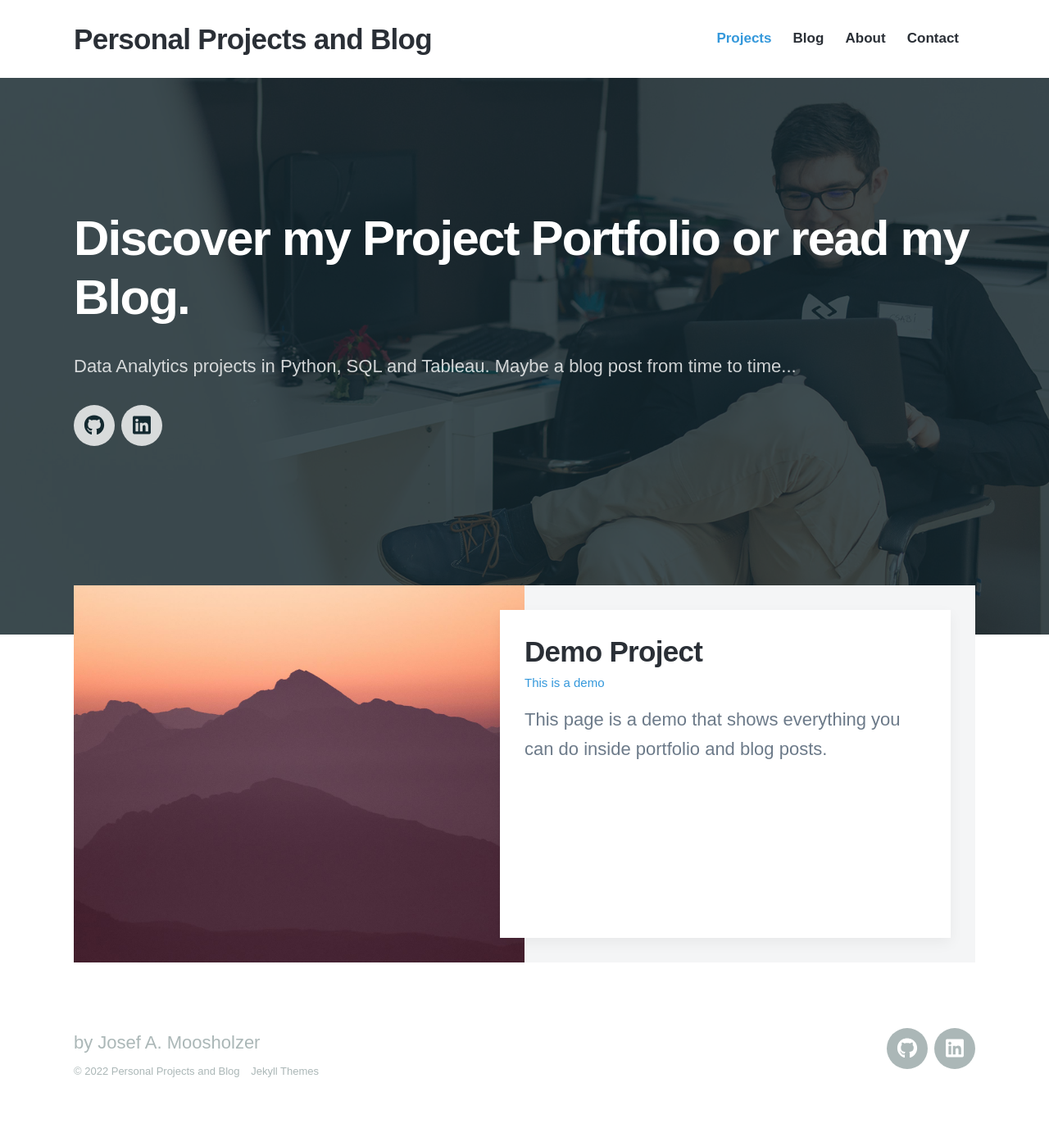
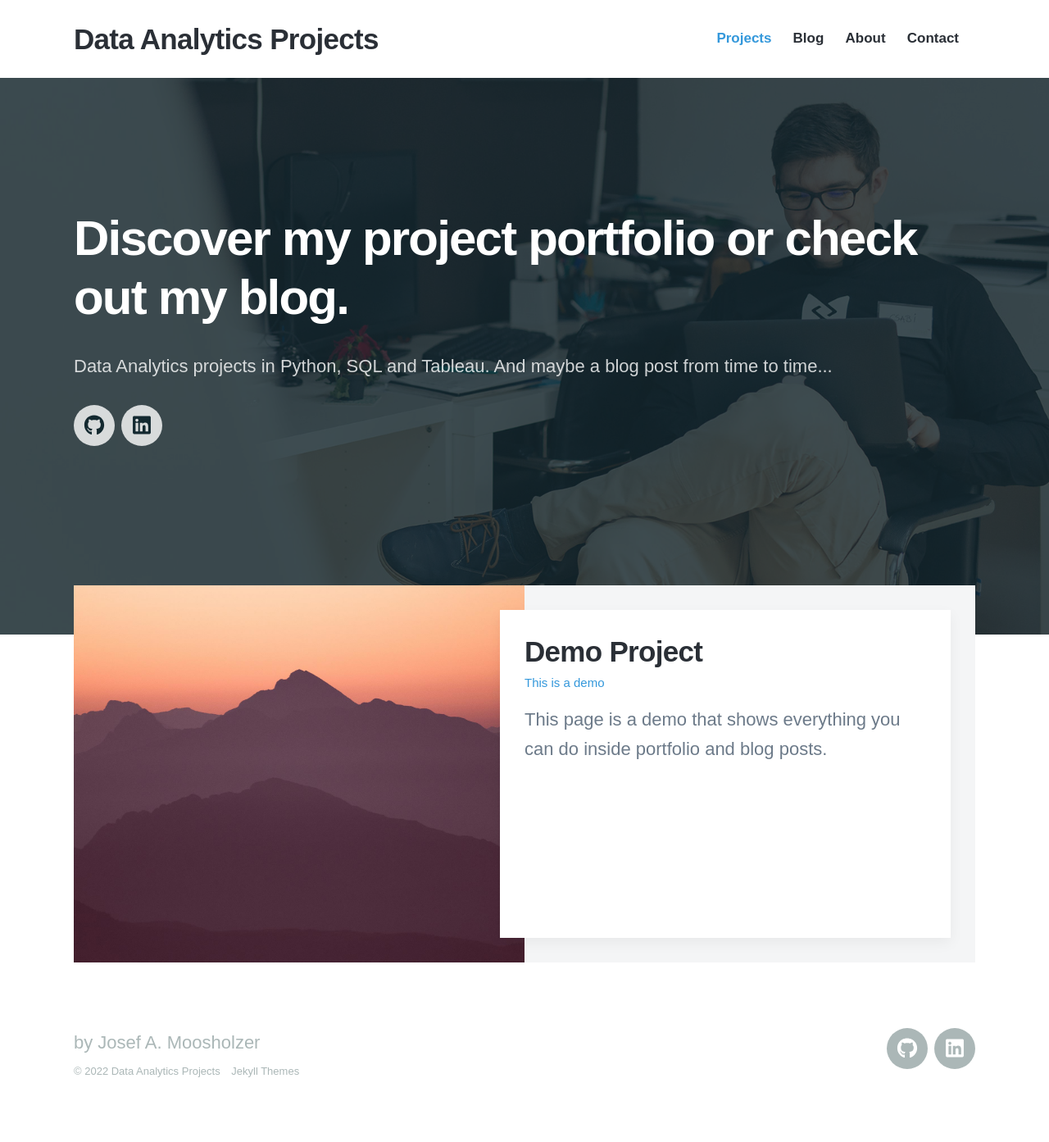
Before and after one commit to JosefMoosholzer/JosefMoosholzer.github.io, a Jekyll site: the page built from index.html, in a window 1280 px wide. Shown: the whole page at 82% size. Built offline with Jekyll 4.4.1, drawn with Linux system fonts in a browser that asks for light colours; nearby versions of some CDN libraries; some web fonts are replaced.

Commit message:
Landing page edited v2

```diff
--- a/_data/settings.yml
+++ b/_data/settings.yml
@@ -1,5 +1,5 @@
 basic_settings:
-  site_title: Personal Projects and Blog
+  site_title: Data Analytics Projects
   favicon_image: /images/favicon.png
 
 header_settings:
--- a/index.html
+++ b/index.html
@@ -13,8 +13,8 @@ featured_image: /images/demo/home.jpg
 
 	<div class="wrap">
 
-		<h1>Discover my Project Portfolio or read my Blog.</h1>
-		<p>Data Analytics projects in Python, SQL and Tableau. Maybe a blog post from time to time...</p>
+		<h1>Discover my project portfolio or check out my blog.</h1>
+		<p>Data Analytics projects in Python, SQL and Tableau. And maybe a blog post from time to time...</p>
 
 		{% include socials.html %}
 
```
